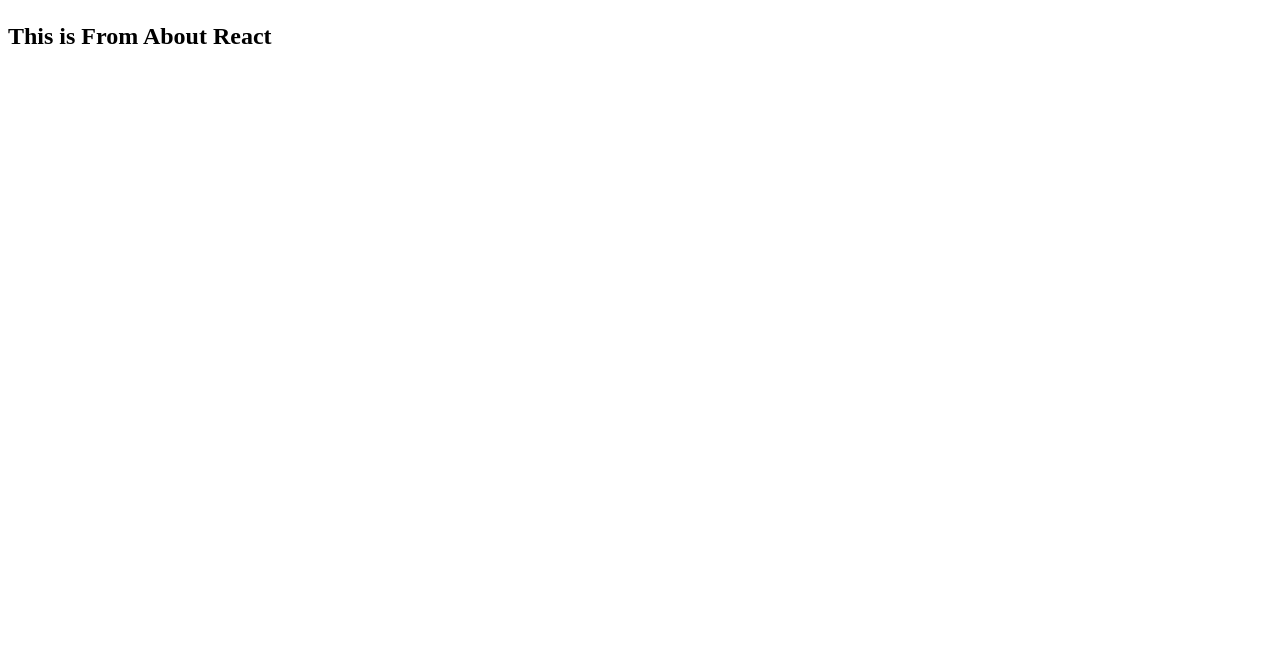
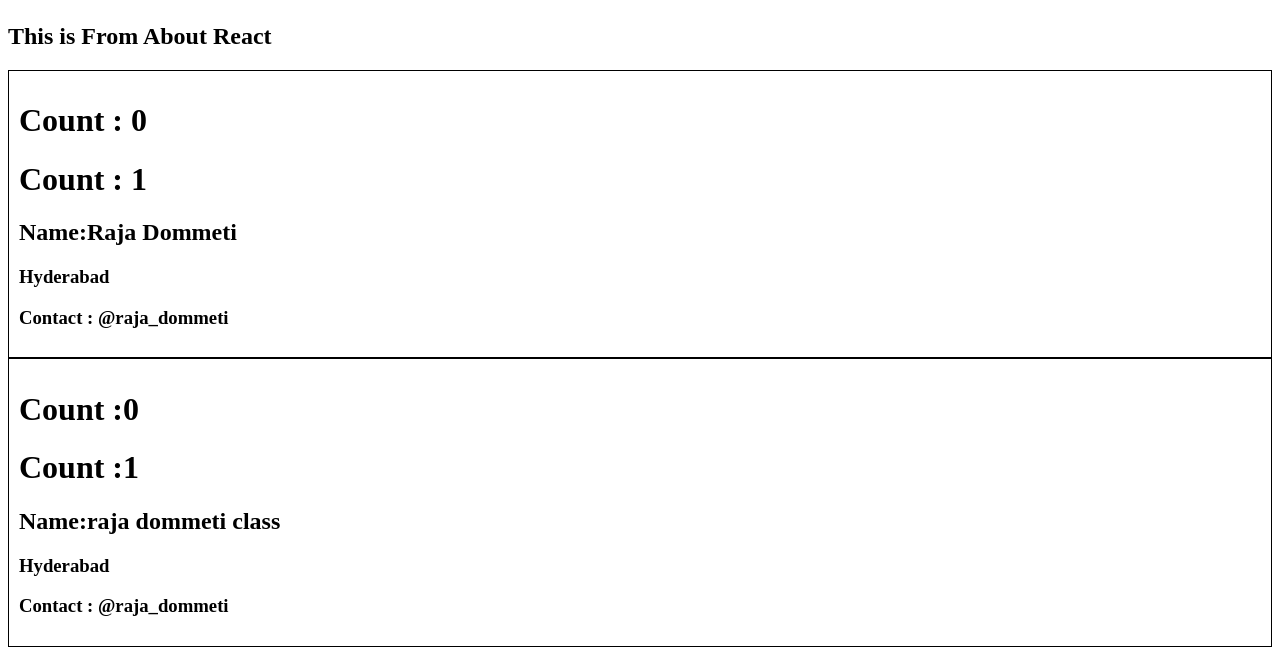
Before and after one commit to RajaDommeti/React, a React (Vite) app: page /about in a window 1280 px wide. Shown: the part 221-873 px from the top of the page. Before the commit the page ends 800 px from the top, so only its background shows below. Built offline with nearby package versions, Linux system fonts and the light colour scheme.

Commit message:
modified

```diff
--- a/index.css
+++ b/index.css
@@ -74,3 +74,8 @@
   display: flex;
   flex-wrap: wrap;
 }
+
+.user-card{
+  padding: 10px;
+  border: 1px solid ;
+}
--- a/src/components/About.js
+++ b/src/components/About.js
@@ -1,8 +1,14 @@
+import User from "./User";
+import UserClass from "./UserClass";
+
 const About = () => {
   return (
     <div>
       <h1>About</h1>
       <h2>This is From About React</h2>
+      <User  />
+
+      <UserClass name={"raja dommeti class"}/>
     </div>
   );
 };
--- a/src/components/Body.js
+++ b/src/components/Body.js
@@ -22,11 +22,13 @@
     const json = await data.json();
 
     setlistOfRestaurents(
-      json?.data?.cards[5]?.card?.card?.gridElements?.infoWithStyle?.restaurants
+      json?.data?.cards[4]?.card?.card?.gridElements?.infoWithStyle?.restaurants
     );
     setfilteredRestaurents(
-      json?.data?.cards[5]?.card?.card?.gridElements?.infoWithStyle?.restaurants
+      json?.data?.cards[4]?.card?.card?.gridElements?.infoWithStyle?.restaurants
     );
+
+    console.log(filteredRestaurents);
 
     if (listOfRestaurents === 0) {
       return <Shimmer />;
@@ -60,7 +62,7 @@
           className="filter-btn"
           onClick={() => {
             const filteredList = listOfRestaurents.filter(
-              (restaurent) => restaurent.avgRating < 4.0
+              (restaurent) => restaurent.info.avgRating > 4.2
             );
             setlistOfRestaurents(filteredList);
           }}
@@ -70,7 +72,10 @@
       </div>
       <div className="res-container">
         {filteredRestaurents.map((restaurent) => (
-          <Link key={restaurent.id} to={"/restaurants/" + restaurent.id}>
+          <Link
+            key={restaurent.info.id}
+            to={"/restaurants/" + restaurent.info.id}
+          >
             <RestaurentCard resData={restaurent} />
           </Link>
         ))}
--- a/src/components/RestaurentMenu.js
+++ b/src/components/RestaurentMenu.js
@@ -13,32 +13,33 @@
   }, []);
 
   const fetchMenu = async () => {
-    const data = await fetch(MENU_API + resId);
-
-    const json = await data.json();
-
-    setResInfo(json.data);
+    try {
+      const data = await fetch(MENU_API + resId);
+      const json = await data.json();
+      setResInfo(json.data);
+    } catch (error) {
+      console.error("Error fetching menu:", error);
+    }
   };
 
   if (resInfo === null) return <Shimmer />;
 
-  const { name, cuisines, costForTwoMessage } =
-    resInfo?.cards[0]?.card?.card?.info;
-
-  const { deliveryTime } = resInfo?.cards[0]?.card?.card?.info.sla;
-
-  const { itemCards } =
-    resInfo?.cards[2]?.groupedCard?.cardGroupMap?.REGULAR?.cards[4]?.card?.card;
+  // Ensure that the necessary properties exist before destructuring
+  const restaurantInfo = resInfo?.cards[0]?.card?.card?.info || {};
+  const deliveryInfo = resInfo?.cards[0]?.card?.card?.info?.sla || {};
+  const itemCards =
+    resInfo?.cards[2]?.groupedCard?.cardGroupMap?.REGULAR?.cards[4]?.card?.card
+      ?.itemCards || [];
 
   console.log(itemCards);
 
   return (
     <div className="menu">
-      <h1>{name}</h1>
+      <h1>{restaurantInfo.name}</h1>
       <p>
-        {cuisines}-{costForTwoMessage}
+        {restaurantInfo.cuisines}-{restaurantInfo.costForTwoMessage}
       </p>
-      <h3>{deliveryTime} Mins</h3>
+      <h3>{deliveryInfo.deliveryTime} Mins</h3>
       <h2>Menu</h2>
 
       <ul>
--- /dev/null
+++ b/src/components/User.js
@@ -0,0 +1,17 @@
+import { useState } from "react";
+
+const User = () => {
+  const [count] = useState(0);
+  const [count1] = useState(1);
+  return (
+    <div className="user-card">
+      <h1>Count : {count}</h1>
+      <h1>Count : {count1}</h1>
+      <h2>Name:Raja Dommeti</h2>
+      <h3>Hyderabad</h3>
+      <h3>Contact : @raja_dommeti</h3>
+    </div>
+  );
+};
+
+export default User;
--- /dev/null
+++ b/src/components/UserClass.js
@@ -0,0 +1,25 @@
+import React from "react";
+
+class UserClass extends React.Component {
+  constructor(props) {
+    super(props);
+    this.state = {
+      count: 0,
+      count1 :1,
+    };
+  }
+
+  render() {
+    return (
+      <div className="user-card">
+        <h1>Count :{this.state.count}</h1>
+        <h1>Count :{this.state.count1}</h1>
+        <h2>Name:{this.props.name}</h2>
+        <h3>Hyderabad</h3>
+        <h3>Contact : @raja_dommeti</h3>
+      </div>
+    );
+  }
+}
+
+export default UserClass;
```
